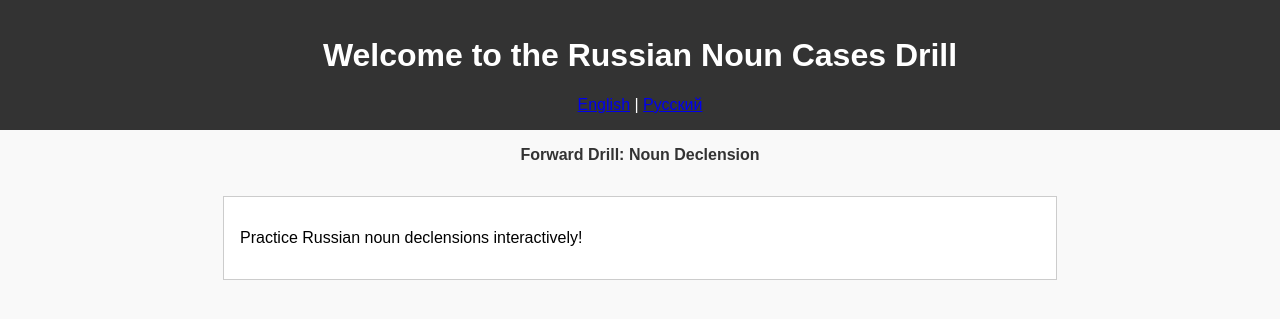
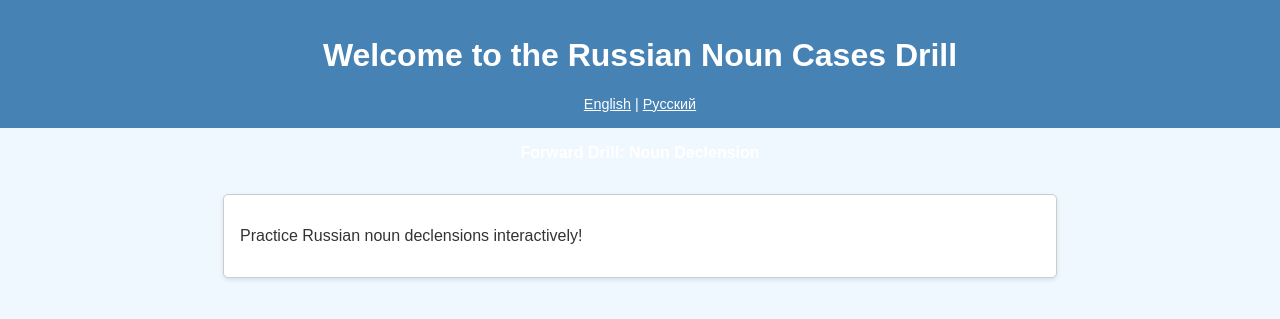
Before and after one commit to Zvord/ours-everything, a Flask app: page / in a window 1280 px wide. Shown: the top 319 px of the page. Run offline with Flask 3, Linux system fonts and the light colour scheme.

Commit message:
Switch to light blue color scheme

```diff
--- a/static/styles.css
+++ b/static/styles.css
@@ -1,17 +1,26 @@
+/* Body and overall layout */
 body {
     font-family: Arial, sans-serif;
-    background-color: #f9f9f9;
+    background-color: #f0f8ff; /* AliceBlue: a very light blue/white background */
+    color: #333;
     margin: 0;
     padding: 0;
 }
 
+/* Header and Footer with blue background */
 header, footer {
-    background-color: #333;
+    background-color: #4682b4; /* SteelBlue: a medium blue shade */
     color: #fff;
     padding: 1em;
     text-align: center;
 }
 
+/* Ensure header titles are white */
+header h1 {
+    color: #fff;
+}
+
+/* Navigation styling */
 nav ul {
     list-style-type: none;
     padding: 0;
@@ -24,31 +33,59 @@
 }
 
 nav a {
-    color: #333;
+    color: #fff;
     text-decoration: none;
     font-weight: bold;
 }
 
+/* Language switch links */
+.language-switch {
+    margin-top: 0.5em;
+    font-size: 0.9em;
+}
+
+.language-switch a {
+    color: #fff;
+    text-decoration: underline;
+}
+
+/* Main section container */
 section {
     margin: 2em auto;
     padding: 1em;
     max-width: 800px;
-    background-color: #fff;
+    background-color: #ffffff; /* White background for the drill area */
     border: 1px solid #ccc;
+    border-radius: 5px;
+    box-shadow: 0 2px 4px rgba(0,0,0,0.1);
 }
 
-h1, h2 {
+/* Heading styles with blue accent for h2 */
+h2 {
     text-align: center;
+    color: #4682b4; /* SteelBlue */
 }
 
+/* Feedback message styling */
 .feedback {
     font-weight: bold;
     margin: 1em 0;
+    color: #4682b4;
 }
 
+/* Button styling */
 button {
     display: block;
     margin: 1em auto;
     padding: 0.5em 1em;
     font-size: 1em;
+    background-color: #87cefa; /* LightSkyBlue */
+    border: none;
+    border-radius: 3px;
+    color: #fff;
+    cursor: pointer;
 }
+
+button:hover {
+    background-color: #00bfff; /* DeepSkyBlue */
+}
```
